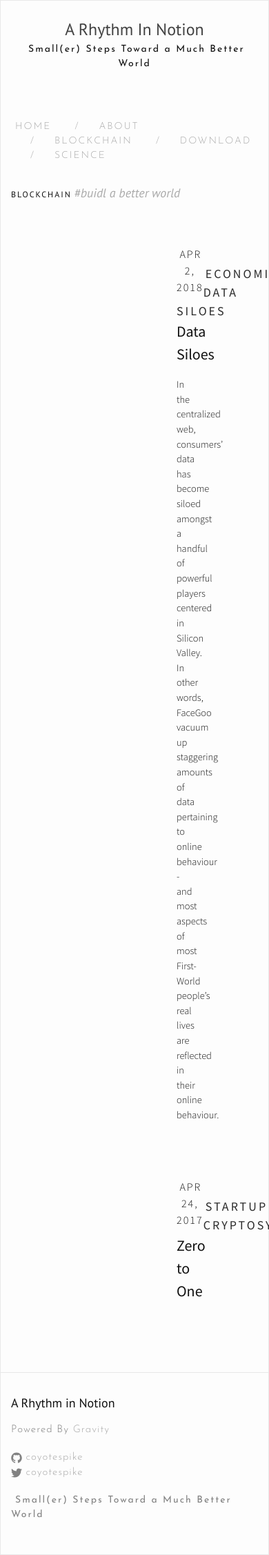
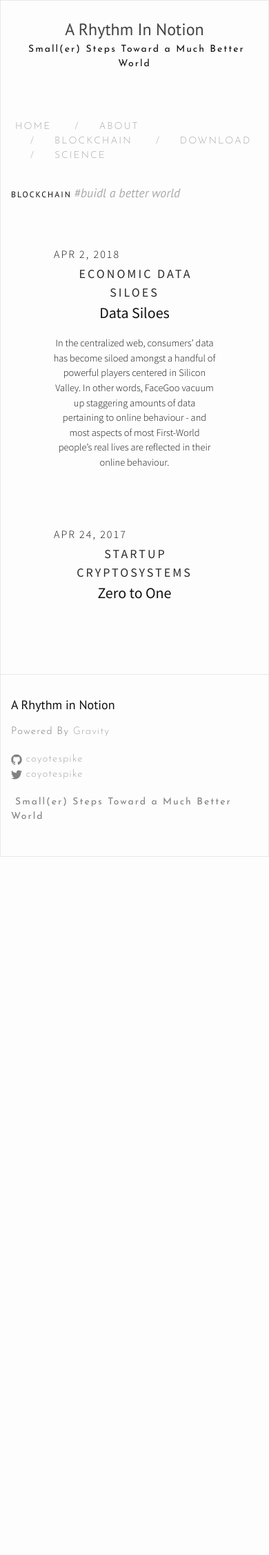
Before and after one commit to coyotespike/coyotespike.github.io, a Jekyll site: the page built from blockchain.md, in a window 390 px wide. Shown: the whole page at 69% size. Built offline with Jekyll 4.4.1, drawn with Linux system fonts in a browser that asks for light colours; nearby versions of some CDN libraries; after the commit the page ends 1242 px from its top, so only the background shows below that.

Commit message:
Testing mobile fix

```diff
--- a/css/style.scss
+++ b/css/style.scss
@@ -293,11 +293,15 @@ pre {
   padding-top: 3.5em;
   text-align: center;
 
-  @include media-query($on-laptop) {
+  @include media-query($on-laptop){
     max-width: -webkit-calc(#{$content-width} - (#{$spacing-unit} * 2));
     max-width:         calc(#{$content-width} - (#{$spacing-unit} * 2));
     padding-right: $spacing-unit * 4;
     padding-left: $spacing-unit * 4;
+  }
+  @include media-query($on-palm){
+    padding-right: $spacing-unit;
+    padding-left: $spacing-unit;
   }
 }
 .postDate {
@@ -533,6 +537,11 @@ pre {
     padding-right: $spacing-unit * 4;
     padding-left: $spacing-unit * 4;
   }
+  @include media-query($on-palm){
+    padding-right: $spacing-unit;
+    padding-left: $spacing-unit;
+  }
+
   p {
     font-size: 0.9rem;
   }
```
